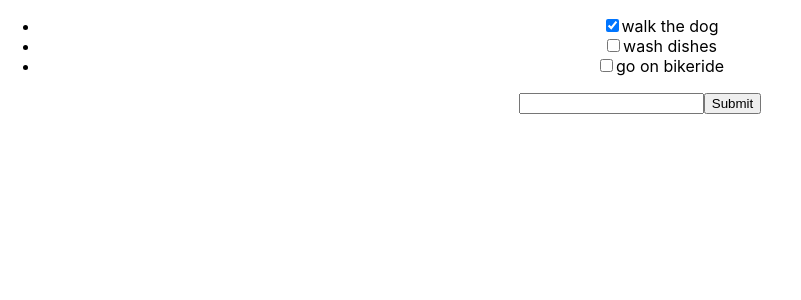
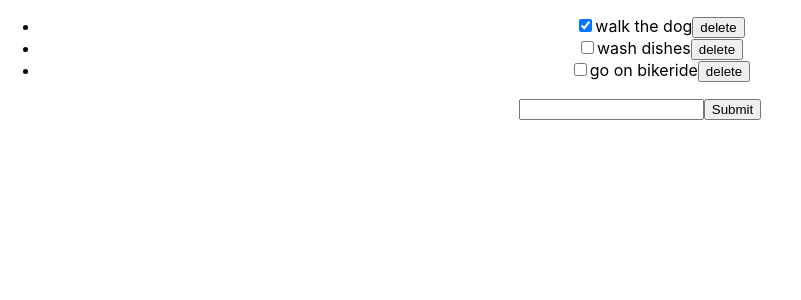
Before and after one commit to ChrisMT/react-to-do, a React (Create React App) app: page / in a window 1280 px wide. Shown: the top 300 px of the page, without its empty margins (0-801 px from the left). Built offline with nearby package versions, Linux system fonts and the light colour scheme.

Commit message:
events checkpoint completed

```diff
--- a/src/App.js
+++ b/src/App.js
@@ -13,6 +13,7 @@ class App extends Component {
       ],
       newTodoDescription: ''
     };
+
   }
 
 handleChange(e) {
@@ -35,6 +36,23 @@ handleSubmit(e) {
     this.setState({ todos: todos });
   }
 
+  deleteTodo(name){
+      const newTodos = this.state.todos.filter(todo => todo.description !== name)
+      this.setState({
+          todos: newTodos
+      })
+      console.log(newTodos);
+  }
+
+
+  // onDelete= (item) =>{
+  //  // this.setState ({
+  //  //   items: this.state.items.filter((i) => i.index !== item.index)
+  //  // })
+  //  this.state.items.splice(item, 1);
+  //  this.setState({items: this.state.items});
+ // }
+
 
   render() {
     return (
@@ -51,8 +69,12 @@ handleSubmit(e) {
             <ToDo key={ index }
               description={ todo.description }
               isCompleted={ todo.isCompleted }
-              toggleComplete={ () => this.toggleComplete(index) } />
+              toggleComplete={ () => this.toggleComplete(index) }
+              deleteTodo={()=> this.deleteTodo(todo.description)}/>
             )}
+
+            {/* <ToDo todos={this.state.todo}  onDeleteList={this.onDelete}/> */}
+
         </ul>
         <form onSubmit={ (e) => this.handleSubmit(e) }>
           <input
--- a/src/components/ToDo.js
+++ b/src/components/ToDo.js
@@ -9,8 +9,16 @@ class ToDo extends Component {
            type="checkbox" checked={this.props.isCompleted}
            onChange ={ this.props.toggleComplete } />
          <span>{ this.props.description }</span>
+         <button onClick = {this.props.deleteTodo} >delete </button>
+
+         {/* <div className="item-remove-div">
+           <button
+            // className="item-remove"
+            onClick={() => this.props.onDeleteList(todo)}>
+            Remove
+           </button>
+          </div> */}
        </li>
-
     );
  }
 }
```
